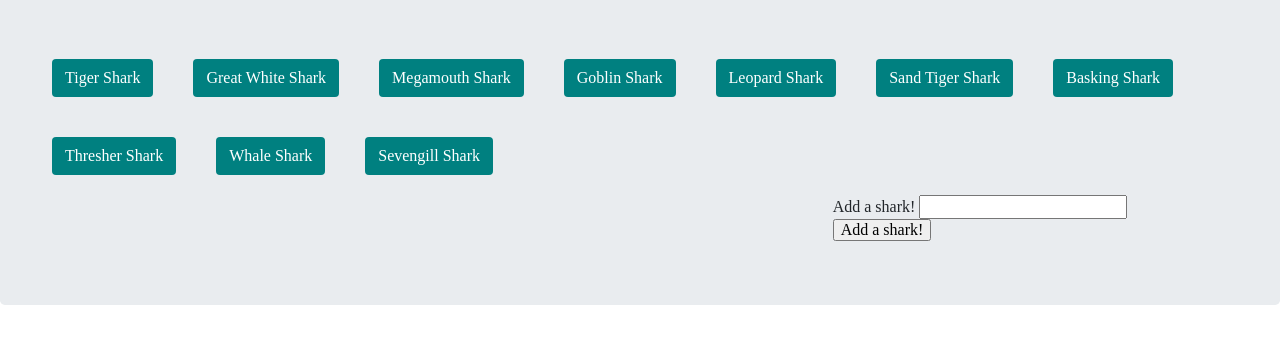
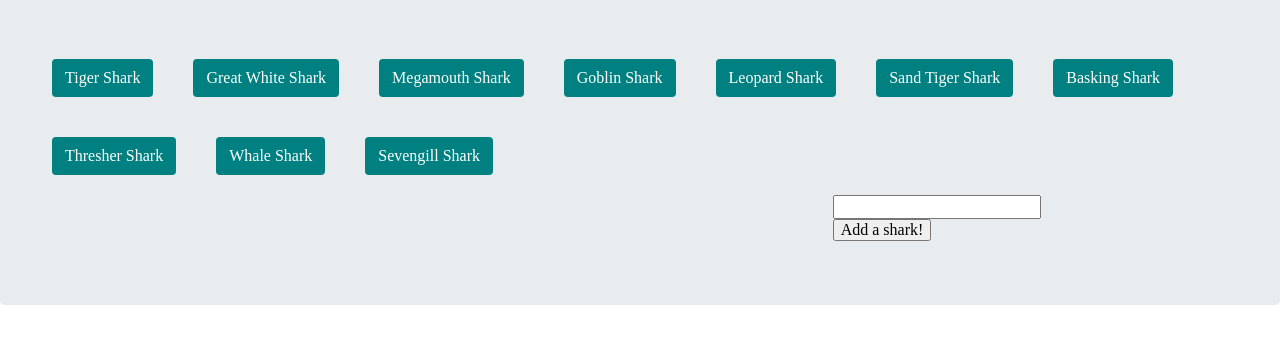
Before and after one commit to ensferum/giphy, a plain HTML site: page index.html in a window 1280 px wide. Shown: the part 85-428 px from the top of the page. Drawn offline with nearby package versions, Linux system fonts and the light colour scheme.

Commit message:
fixing html

```diff
--- a/index.html
+++ b/index.html
@@ -15,7 +15,6 @@
 		<div class="row">
 		<div id="gallery" class="col-lg-8 row"></div>
 		<form id="Form" class="col-lg-4">
-			<label for="submit-input">Add a shark!</label>
 			<input type="text" id="submit-input"><br>
 			<input id="addShark" type="submit" value="Add a shark!">
 		</form>
```
